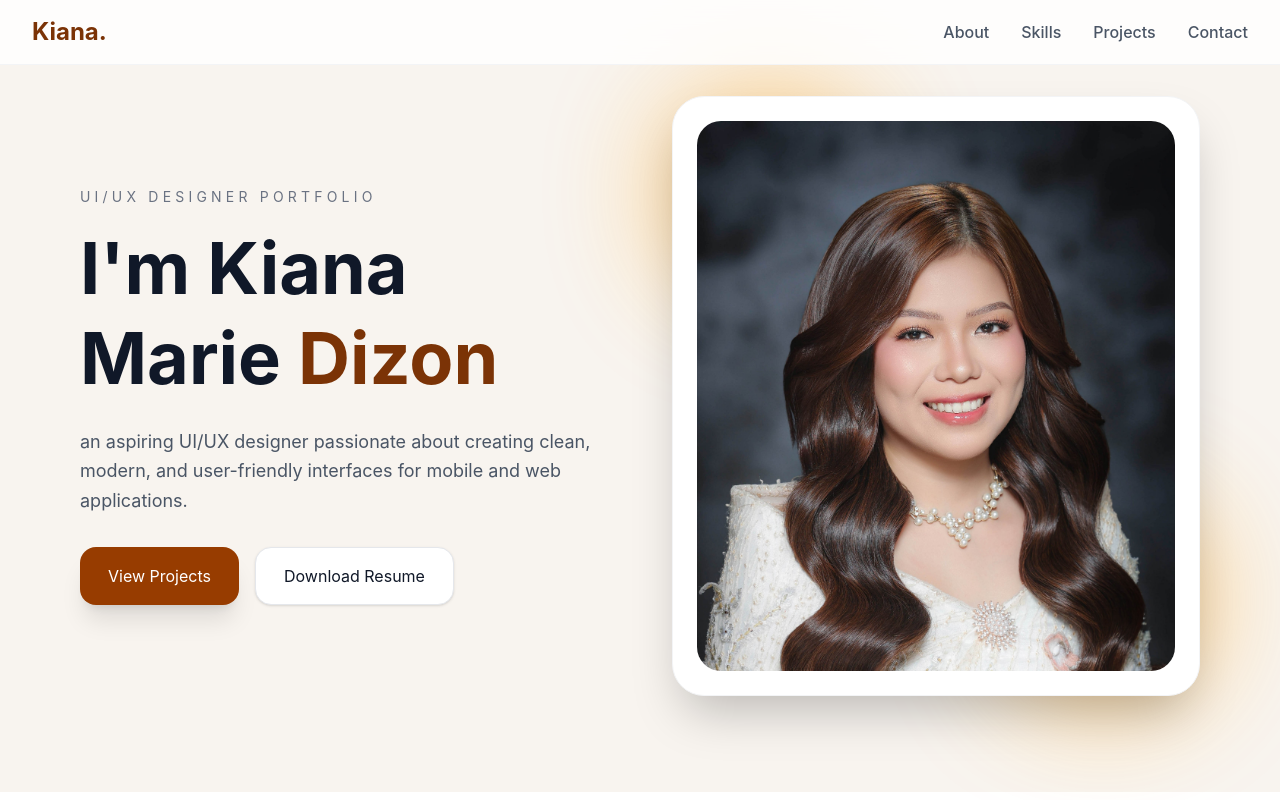
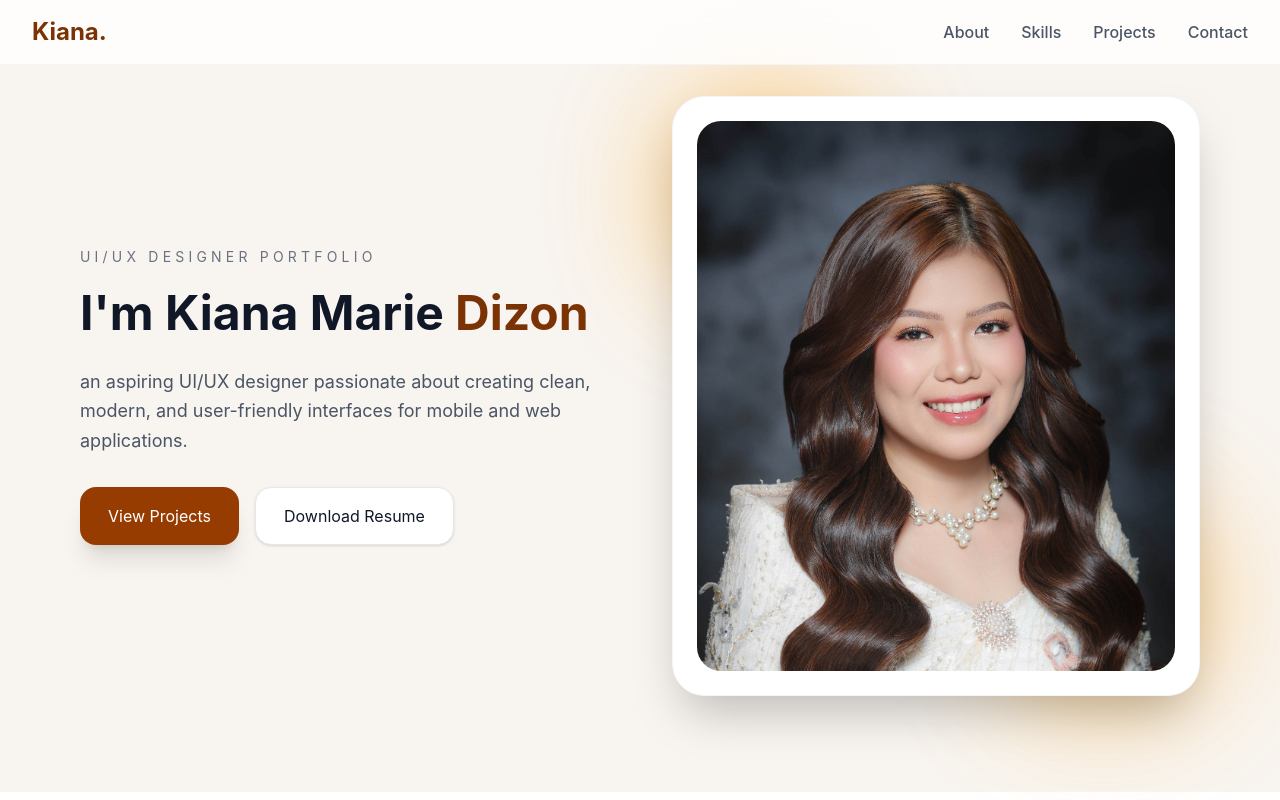
Before and after one commit to K-mariedizon/My-Portfolio, a React (Vite) app: page / in a window 1280 px wide. Shown: the top 800 px of the page. Built offline with nearby package versions, Linux system fonts and the light colour scheme.

Commit message:
Update portfolio

```diff
--- a/src/App.jsx
+++ b/src/App.jsx
@@ -104,7 +104,7 @@
               UI/UX Designer Portfolio
             </p>
 
-            <h1 className="text-6xl md:text-7xl font-bold leading-tight mb-6">
+            <h1 className="text-4xl md:text-5xl font-bold leading-tight mb-6">
               I'm Kiana Marie <span className="text-amber-900"> Dizon </span>
             </h1>
 
```
